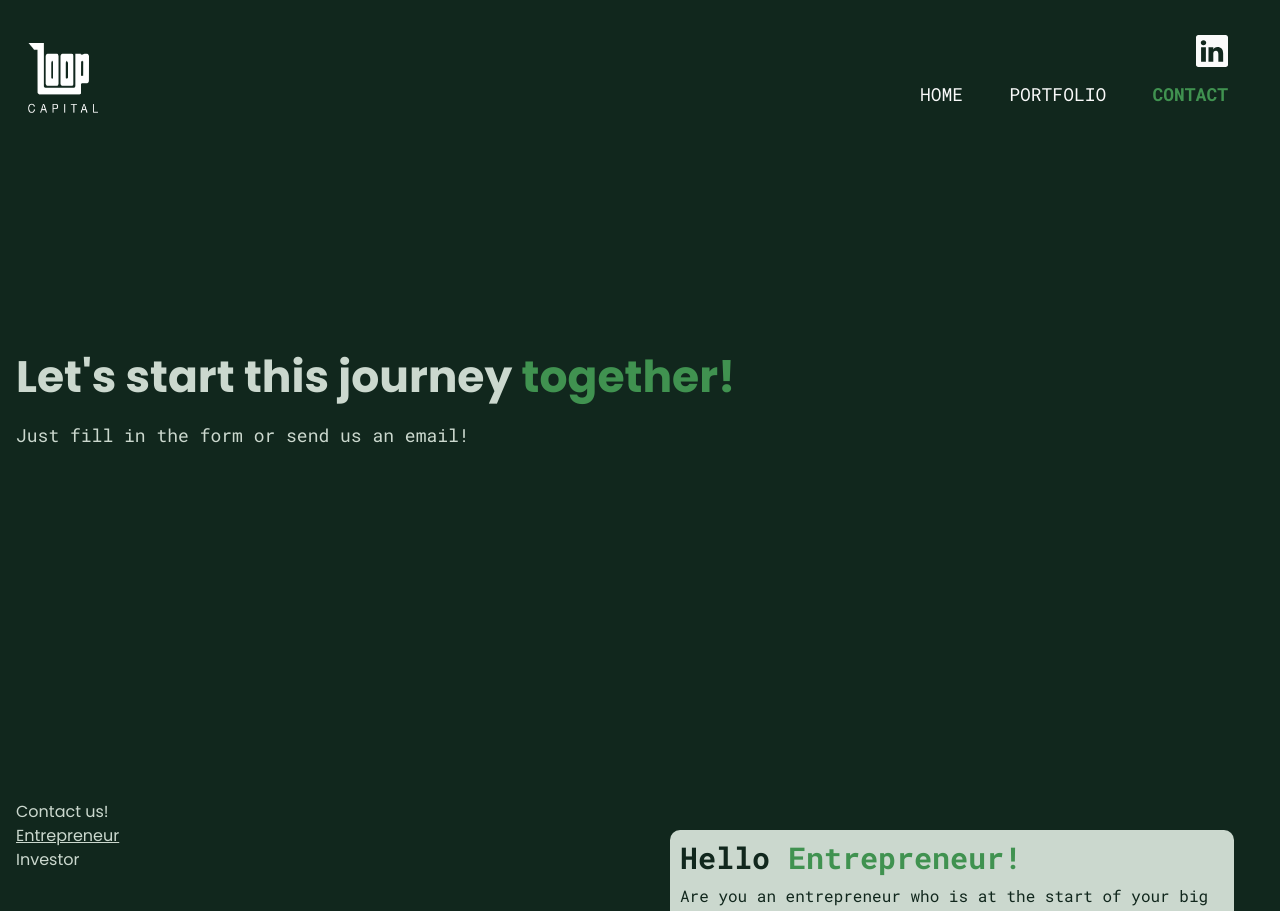
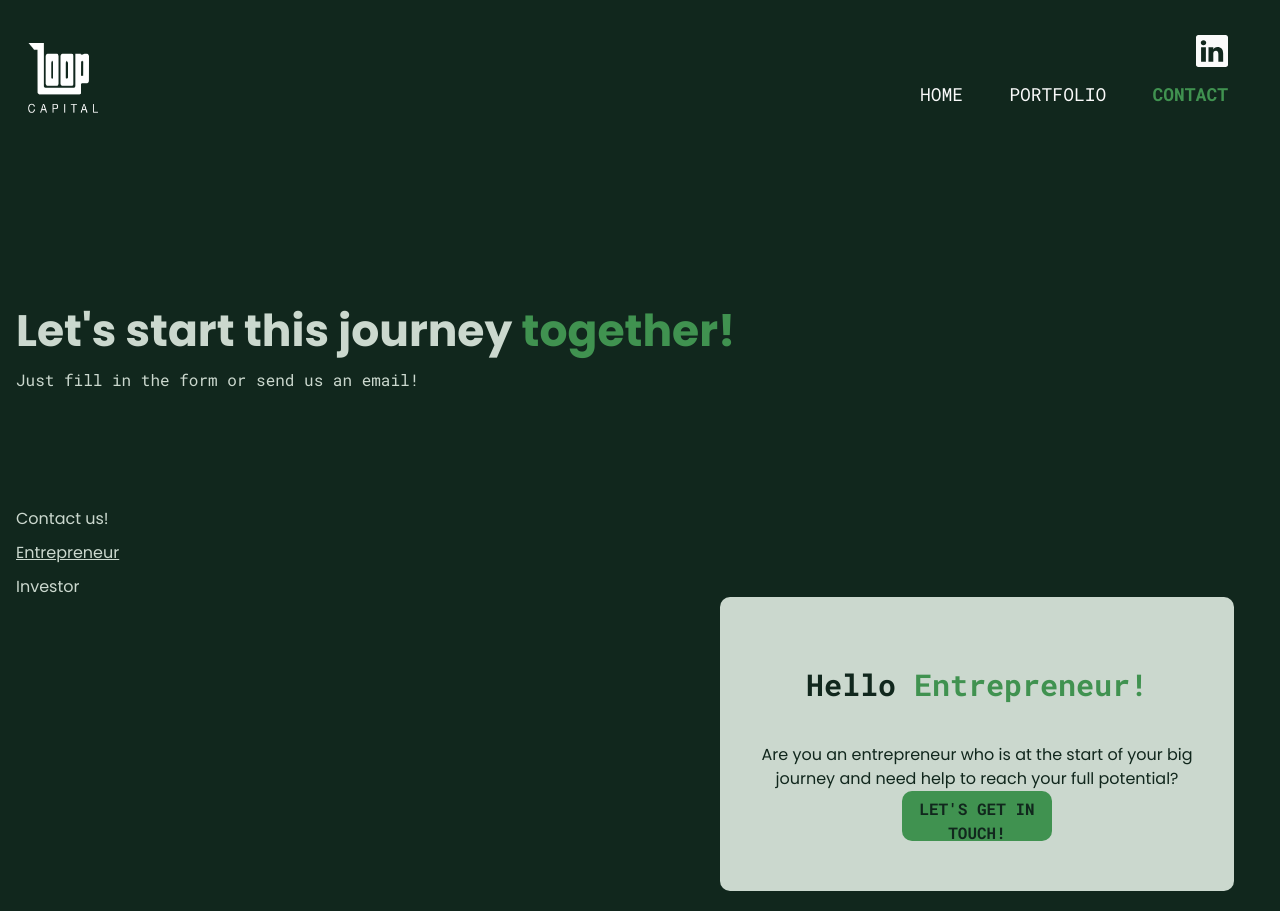
Before and after one commit to annieembrink/loopcapital, a Next.js app in the folder loop_capital/: page /contact in a window 1280 px wide. Shown: the top 911 px of the page. Built offline with nearby package versions, Linux system fonts and the light colour scheme; no server answers; a web font is replaced by a local one.

Commit message:
contact is done

```diff
--- a/loop_capital/src/pages/contact.js
+++ b/loop_capital/src/pages/contact.js
@@ -1,4 +1,4 @@
-import { useState} from 'react';
+import { useState } from 'react';
 import ContactFormComponent from '@/components/ContactFormComponent';
 import DefaultLayoutComponent from "@/components/DefaultLayoutComponent";
 import Accordion from 'react-bootstrap/Accordion';
@@ -38,7 +38,8 @@ const Contact = () => {
     return (
         <DefaultLayoutComponent>
 
-            <div className="hero-section">
+            <div className="hero-section-contact">
+                <div className="wrapper-hero">
                 <h1 data-aos="fade-right" data-aos-duration="600">Let&apos;s start this journey <span className="animated-text">
                     <span data-aos="fade-right" data-aos-duration="800">t</span>
                     <span data-aos="fade-right" data-aos-duration="1100">o</span>
@@ -51,40 +52,41 @@ const Contact = () => {
                     <span data-aos="fade-right" data-aos-duration="3000">!</span>
                 </span>
                 </h1>
-                <p className='p-hero' data-aos="fade-right" data-aos-duration="800">Just fill in the form or send us an email!</p>
+                <p className='p-hero roboto-font' data-aos="fade-right" data-aos-duration="800">Just fill in the form or send us an email!</p>
                 </div>
-
                 {formSubmitted ?
                     <h1>{clientMessage}</h1>
                     :
                     <>
                         {showForm ?
-                <ContactFormComponent {...childProps}/>
+                            <ContactFormComponent {...childProps} />
                             :
 
                             <div className='wrapper-contact section-2'>
                                 <div className="filter-contact-mobile">
                                     <p>Contact us!</p>
-                    <p style={{textDecoration: activeLink === 'Entrepreneur' ? 'underline' : 'none'}} onClick={(e) => showDivOnClick(e)}>Entrepreneur</p>
-                    <p style={{textDecoration: activeLink === 'Investor' ? 'underline' : 'none'}} onClick={(e) => showDivOnClick(e)}>Investor</p>
+                                    <p style={{ textDecoration: activeLink === 'Entrepreneur' ? 'underline' : 'none' }} onClick={(e) => showDivOnClick(e)}>Entrepreneur</p>
+                                    <p style={{ textDecoration: activeLink === 'Investor' ? 'underline' : 'none' }} onClick={(e) => showDivOnClick(e)}>Investor</p>
                                 </div>
 
-                <div className={`hello-contact roboto-font ${!showDiv ? 'hidden-on-mobile' : null}`}>
-                        <h2>Hello <span className='green-text'>Entrepreneur!</span></h2>
-                        <p className='roboto-font'>Are you an entrepreneur who is at the start of your big journey and need help to reach your full potential?</p>
-                        <Button onClick={() => buttonOnClick('Hello Entrepreneur')}>Let&apos;s get in touch!</Button>
+                                <div className={`hello-contact roboto-font grid-row-box ${!showDiv ? 'hidden-on-mobile' : null}`}>
+                                    <div className='align-h2'><h2 className='font-bold'>Hello <span className='green-text'>Entrepreneur!</span></h2></div>
+                                    <p>Are you an entrepreneur who is at the start of your big journey and need help to reach your full potential?</p>
+                                    <div><Button onClick={() => buttonOnClick('Hello Entrepreneur')}>Let&apos;s get in touch!</Button></div>
                                 </div>
 
-                <div className={`hello-contact poppins-font ${showDiv ? 'hidden-on-mobile' : null}`}>
-                        <h2>Hello <span className='green-text'>Investor!</span></h2>
+                                <div className={`hello-contact poppins-font grid-row-box ${showDiv ? 'hidden-on-mobile' : null}`}>
+                                    <div><h2>Hello <span className='green-text'>Investor!</span></h2></div>
                                     <p>Are you an investor that wants to be apart of the journey to make Skåne the leading Tech region?</p>
-                        <Button onClick={() => buttonOnClick('Hello Investor')}>Contact us!</Button>
+                                    <div><Button onClick={() => buttonOnClick('Hello Investor')}>Contact us!</Button></div>
                                 </div>
 
                             </div>
                         }
                     </>
                 }
+            </div>
+
 
         </DefaultLayoutComponent>
     );
--- a/loop_capital/src/styles/contact/contact.css
+++ b/loop_capital/src/styles/contact/contact.css
@@ -1,18 +1,55 @@
+.hero-section-contact p {
+    margin: 10px 0 40px 0px;
+}
+
+.hero-section-contact {
+    margin-top: 100px;
+    width: 100%;
+    display: grid;
+    grid-template-rows: 1fr 2fr;
+    gap: 100px;
+    justify-content: center;
+    align-items: center;
+}
+
 .wrapper-contact {
     display: grid;
     grid-template-columns: 1fr 1fr;
+    align-self: center;
+    gap: 100px;
+    margin-bottom: 200px;
+}
+
+.wrapper-hero {
+    margin-top: 200px;
 }
 
 .hello-contact {
+    display: grid;
+    grid-template-rows: 2fr 1fr;
     background-color: #CBD8CE;
     color: #11271D;
-    margin: 30px;
+    margin: 100px 30px 0 30px;
     border-radius: 10px;
-    padding: 10px;
+    justify-content: center;
+    align-items: end;
+    padding: 20px;
+    text-align: center;
 }
 
 .hello-contact h2 {
     font-weight: bold;
+    margin-bottom: 30px;
+}
+
+.hello-contact p {
+    align-self: flex-start;
+}
+
+.hello-contact .btn-primary {
+    color: #11271D;
+    font-weight: bold;
+    margin-bottom: 30px;
 }
 
 .hidden-on-mobile {
@@ -26,8 +63,22 @@
     .filter-contact-mobile {
         display: none;
     }
+
     .hidden-on-mobile {
-        display: block;
+        display: grid;
+    }
+
+    .hello-contact {
+        width: 465px;
+        height: 440px;
+    }
+
+    .hello-contact h2 {
+        font-size: 33px;
+    }
+
+    .hello-contact .btn-primary {
+        margin-top: 70px;
     }
 }
 
@@ -38,7 +89,8 @@
     .filter-contact-mobile {
         display: none;
     }
+
     .hidden-on-mobile {
-        display: block;
+        display: grid;
     }
 }
--- a/loop_capital/src/styles/globals.css
+++ b/loop_capital/src/styles/globals.css
@@ -285,6 +285,12 @@ li {
 
 @media screen and (min-device-width: 1024px) {
 
+    main {
+        max-width: 904px;
+        margin: 0 auto;
+    }
+
+
     /* Hero section */
     h1 {
         font-size: 50px;
@@ -335,6 +341,19 @@ li {
         flex-direction: column;
         justify-content: center;
     }
+
+    /* WHITE SPACE  */
+
+.margin-whitespace {
+    margin: 200px 0 100px 0;
+}
+
+/* BUTTON STYLING */
+
+.btn-primary {
+    width: 280px;
+    height: 60px;
+}
 }
 
 
```
Lines whose indentation alone changed are shown as unchanged.
